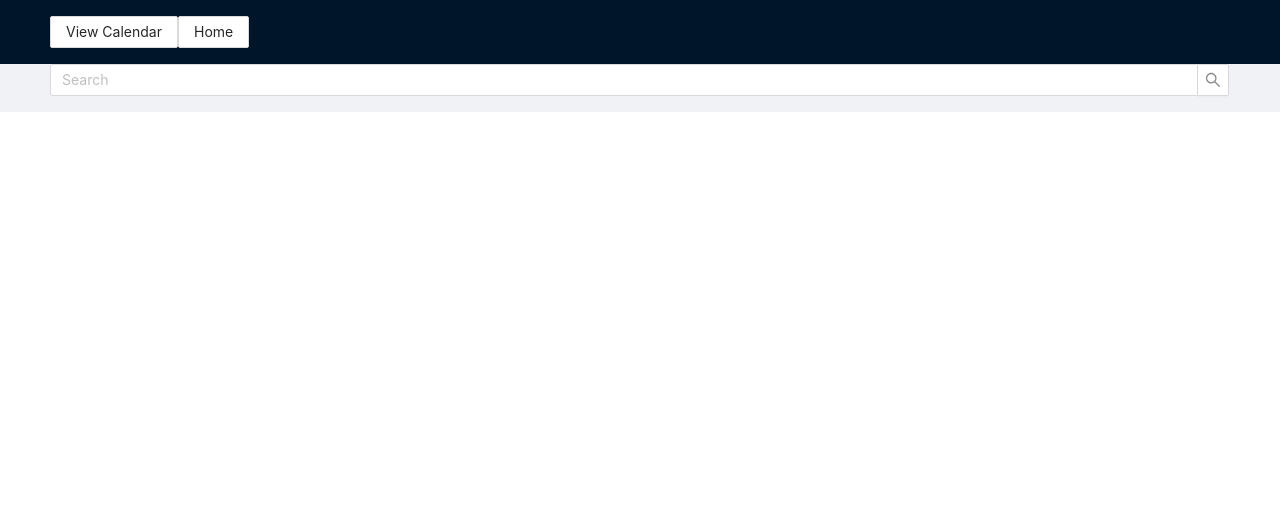
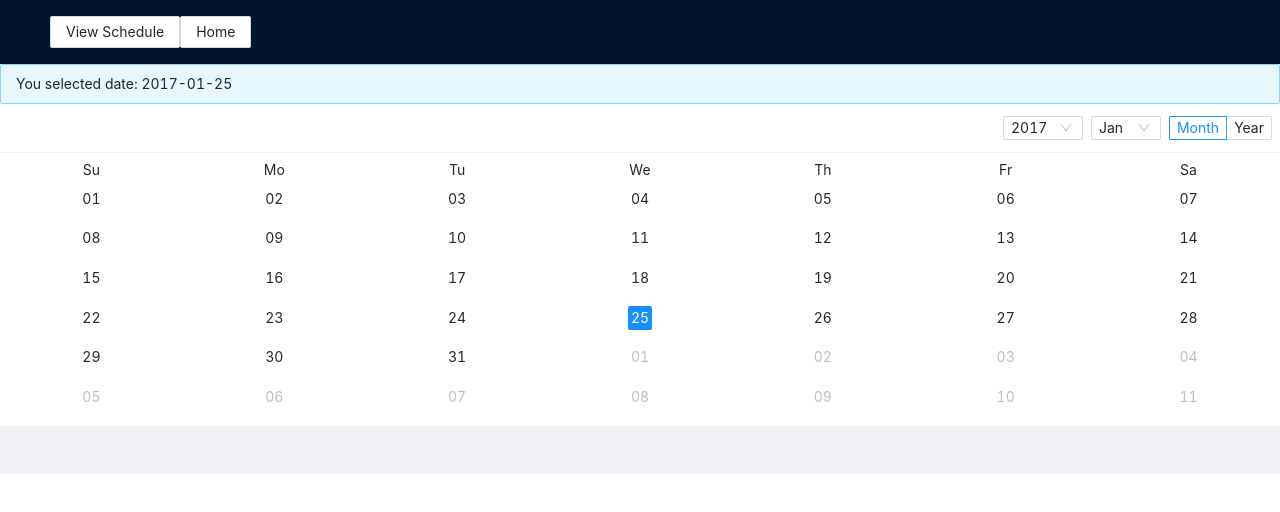
Before and after one commit to EzgiiiY/gymfeat, a React (Create React App) app in the folder frontend/: page /main-page in a window 1280 px wide. Shown: the top 512 px of the page. Built offline with nearby package versions, Linux system fonts and the light colour scheme.

Commit message:
main page component changes

```diff
--- a/frontend/package.json
+++ b/frontend/package.json
@@ -4,11 +4,13 @@
   "private": true,
   "dependencies": {
     "@tensorflow-models/posenet": "^2.2.1",
+    "@tensorflow/tfjs-converter": "^1.7.4",
+    "@tensorflow/tfjs-core": "^1.7.4",
     "@testing-library/jest-dom": "^5.11.8",
     "@testing-library/react": "^11.2.2",
     "@testing-library/user-event": "^12.6.0",
     "antd": "^4.9.4",
-    "react": "^17.0.1",
+    "react": "^16.14.0",
     "react-dom": "^17.0.1",
     "react-redux": "^7.2.2",
     "react-router-dom": "^5.2.0",
--- a/frontend/src/App.js
+++ b/frontend/src/App.js
@@ -1,5 +1,5 @@
 import React, { Component } from 'react';
-import CalendarComponent from '../src/components/calendar-component'
+import MainPage from './components/main-page/main-page'
 import HeaderMain from '../src/components/common/header'
 import { Provider } from 'react-redux';
 import store from './store';
@@ -29,8 +29,8 @@ class App extends Component {
 
           <Content >
             <Switch>
-            <Route path='/calendar'>
-                <CalendarComponent/>
+            <Route path='/main-page'>
+                <MainPage/>
             </Route>
            {/* <Route path='/home'>
                 <HomePage/>
--- a/frontend/src/components/common/header.js
+++ b/frontend/src/components/common/header.js
@@ -14,8 +14,8 @@ class HeaderMain extends Component {
     const { Search } = Input;
 
     const calendarViewLink = (
-      <Link to='/calendar' className='item'>
-          <Button>View Calendar</Button>
+      <Link to='/main-page' className='item'>
+          <Button>View Schedule</Button>
       </Link>
     );
 
--- a/frontend/src/components/calendar-component.js
+++ b/frontend/src/components/main-page/calendar-component.js
@@ -15,6 +15,8 @@ class CalendarComponent extends React.Component {
       value,
       selectedValue: value,
     });
+    this.props.onClick();
+    this.props.getDate(value.format('DD.MM.YYYY'));
   };
 
   onPanelChange = value => {
@@ -24,14 +26,15 @@ class CalendarComponent extends React.Component {
   render() {
     const { value, selectedValue } = this.state;
     return (
-      <>
+      <div>
         <Alert
           message={`You selected date: ${selectedValue && selectedValue.format('YYYY-MM-DD')}`}
         />
-        <Calendar value={value} onSelect={this.onSelect} onPanelChange={this.onPanelChange} />
-      </>
+        <Calendar style={{height:"100%"}} fullscreen={false} value={value} onSelect={this.onSelect} onPanelChange={this.onPanelChange} />
+      </div>
     );
   }
 }
 
+
 export default(CalendarComponent);
--- /dev/null
+++ b/frontend/src/components/main-page/main-page.js
@@ -0,0 +1,82 @@
+import React, { Component } from 'react';
+import { Link } from 'react-router-dom'; // added
+import { connect } from 'react-redux'; // added
+import { Menu, Dropdown, Row, Col, Card, Button,Drawer } from 'antd';
+import CalendarComponent from './calendar-component';
+
+class MainPage extends Component {
+    constructor(props){
+        super(props);
+        this.state={
+            visible: false,
+            selectedDate: "",
+        }
+    }
+
+    showDrawer = () => {
+        this.setState({
+            visible: true,
+        });
+    };
+
+    onClose = () => {
+        this.setState({
+            visible: false,
+        });
+    };
+
+    setDrawerHeader=(date)=>{
+        this.setState({
+            selectedDate:date
+            }
+        )
+    }
+
+    renderDrawer() {
+        const drawerButton = (
+            <Link to='/exercise-page' className='item'>
+                <Button>Start Exercise</Button>
+            </Link>
+        );
+        return (
+            <div className="site-drawer-render-in-current-wrapper">
+                <Drawer
+                    title={"Exercises on " + this.state.selectedDate}
+                    placement="bottom"
+                    closable={true}
+                    onClose={this.onClose}
+                    visible={this.state.visible}
+                    getContainer={true}
+                    style={{ position: 'absolute' }}
+                >
+                    <p>Some contents...</p>
+                    {drawerButton}
+                </Drawer>
+            </div>
+        );
+    }
+    render() {
+        //const { user, isAuthenticated } = this.props.auth; // added
+
+
+        // updated
+        return (
+            <div>
+
+                <Col>
+                <CalendarComponent
+                    onClick={this.showDrawer}
+                    getDate={this.setDrawerHeader}
+                />
+                </Col>
+                <Col>
+                    {this.renderDrawer()}
+                </Col>
+
+
+            </div>
+        );
+    }
+}
+
+export default (MainPage);
```
Also changed, not shown: 1 other file (tests, documents, lock files or other folders).
